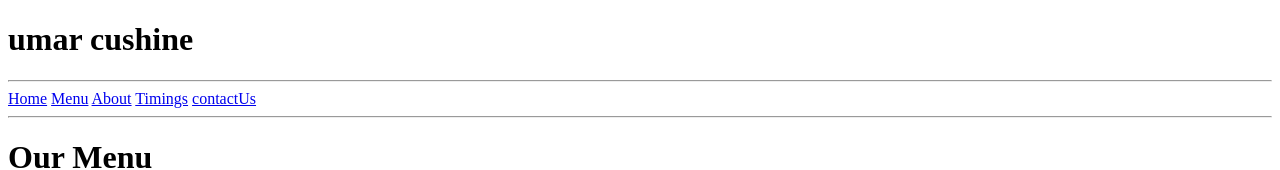
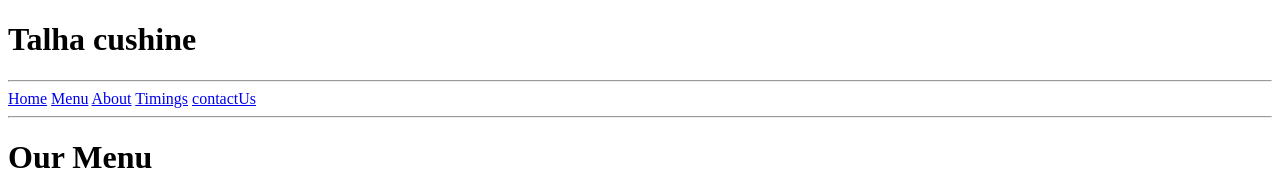
Before and after one commit to Talhafarooq768/Html--Assignment, a plain HTML site: page index3.html in a window 1280 px wide. Shown: the top 170 px of the page. Drawn offline with Linux system fonts and the light colour scheme.

Commit message:
Update index3.html

```diff
--- a/index3.html
+++ b/index3.html
@@ -11,7 +11,7 @@
 <body>
   <div id="container">
     <div class="title">
-      <h1>umar cushine</h1>
+      <h1>Talha cushine</h1>
     </div>
     <hr />
     <div class="links">
```
